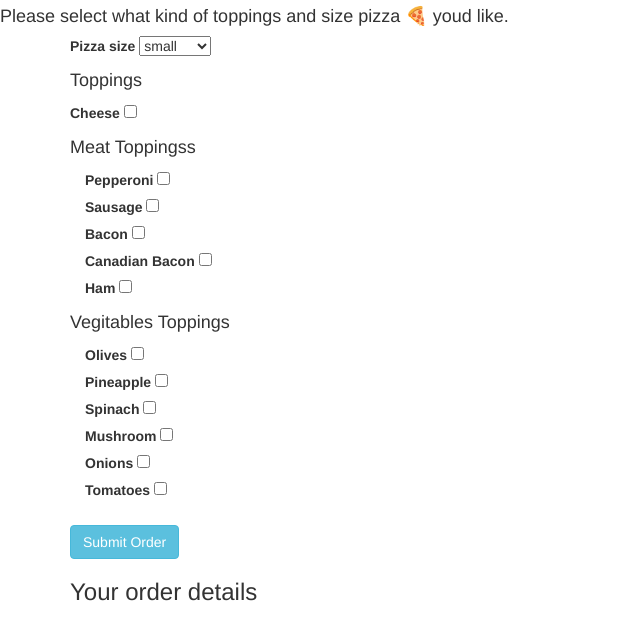
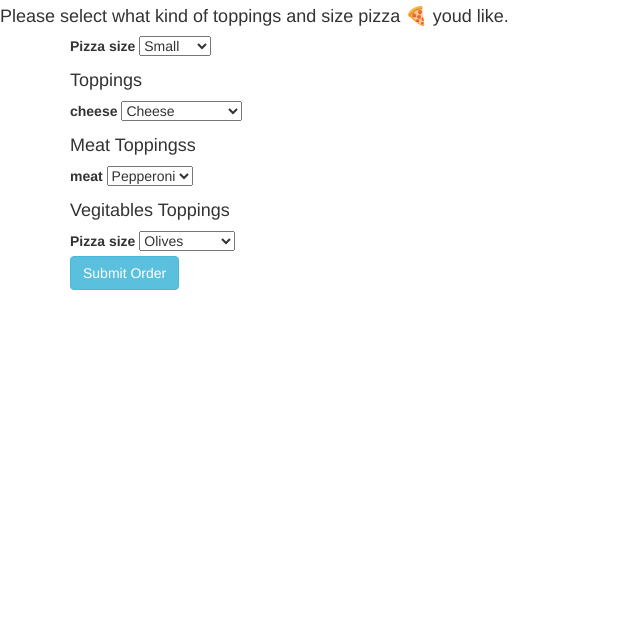
Before and after one commit to bowty14/code-review4, a plain HTML site: page index.html in a window 1280 px wide. Shown: the part 63-702 px from the top of the page, without its empty margins (0-640 px from the left). Drawn offline with Linux system fonts and the light colour scheme.

Commit message:
debug js file.

```diff
--- a/css/styles.css
+++ b/css/styles.css
@@ -0,0 +1,3 @@
+#confirmation {
+  display: none;
+}
--- a/index.html
+++ b/index.html
@@ -18,69 +18,34 @@
     <div class="form-group">
       <label for="size">Pizza size</label>
       <select id="size">
-        <option value="small">small</option>
-        <option value="medium">medium</option>
-        <option value="large">large</option>
+        <option value="small">Small</option>
+        <option value="medium">Medium</option>
+        <option value="large">Large</option>
         <option value="XL">XL</option>
       </select>
     <br>
     <h4>Toppings</h4>
-    <div >
-      <label for="container">Cheese
-        <input id="cheese" type="checkbox" value="cheese">
-        <span class="checkmark"></span>
-      </label>
-    </div>
+    <label for="cheese">cheese</label>
+    <select id="cheese">
+      <option value="cheese">Cheese</option>
+      <option value="light-cheese">Light on cheese</option>
+      <option value="no-cheese">No cheese</option>
+    </select>
     <h4>Meat Toppingss</h4>
-    <div id="meat">
-      <label class="container">Pepperoni
-        <input type="checkbox" value="pepperoni">
-        <span class="checkmark"></span>
-      </label>
-      <label class="container">Sausage
-        <input type="checkbox">
-        <span class="checkmark"></span>
-      </label>
-      <label class="container">Bacon
-        <input type="checkbox">
-        <span class="checkmark"></span>
-      </label>
-      <label class="container">Canadian Bacon
-        <input type="checkbox">
-        <span class="checkmark"></span>
-      </label>
-      <label class="container">Ham
-        <input type="checkbox">
-        <span class="checkmark"></span>
-      </label>
-    </div>
+    <label for="size">meat</label>
+    <select id="meat">
+      <option value="pepperoni">Pepperoni</option>
+      <option value="sausage">Sausage</option>
+      <option value="ham">Ham</option>
+    </select>
     <h4>Vegitables Toppings</h4>
-    <div id="vegitables">
-      <label class="container">Olives
-        <input type="checkbox">
-        <span class="checkmark"></span>
-      </label>
-      <label class="container">Pineapple
-        <input type="checkbox">
-        <span class="checkmark"></span>
-      </label>
-      <label class="container">Spinach
-        <input type="checkbox">
-        <span class="checkmark"></span>
-      </label>
-      <label class="container">Mushroom
-        <input type="checkbox">
-        <span class="checkmark"></span>
-      </label>
-      <label class="container">Onions
-        <input type="checkbox">
-        <span class="checkmark"></span>
-      </label>
-      <label class="container">Tomatoes
-        <input type="checkbox">
-        <span class="checkmark"></span>
-      </label>
-    </div>
+    <label for="size">Pizza size</label>
+    <select id="veggies">
+      <option value="olives">Olives</option>
+      <option value="mushrooms">Mushrooms</option>
+      <option value="onions">Onions</option>
+      <option value="tomatoes">Tomatoes</option>
+    </select>
     <br>
     <button class="btn btn-info" type="submit">Submit Order</button>
     </form>
--- a/js/scripts.js
+++ b/js/scripts.js
@@ -25,7 +25,7 @@ PizzaToBuy.prototype.assignId = function() {
 PizzaToBuy.prototype.findPizza = function (id) {
   for (var i = 0; i < this.pizzas.length; i++) {
     if (this.pizzas[i]) {
-      if (this.pizzas[i].id === id) {
+      if (this.pizzas[i].id == id) {
         return this.pizzas[i];
       }
     }
@@ -47,9 +47,22 @@ Pizza.prototype.price = function () {
   return price;
 }
 
-// function showOrder(toBuy) {
-//   var order = PizzaToBuy.findPizza(toBuy);
-// }
+function showOrder(toBuy) {
+  content = '';
+  for (var i = 0; i < toBuy.pizzas[i].length; i++) {
+    content += showPizza(toBuy.pizzas[i]);
+
+  }
+  $("#output").html(content);
+  $("#confirmation").show();
+}
+
+function showPizza(pizza) {
+  var orderInfo = ("One " + pizza.size + " pizza " + "with" + pizza.cheese + " , " + pizza.meat + " and " + pizza.veggies + "your total is" + pizza.price);
+  console.log(showPizza);
+  return orderInfo;
+
+}
 
 // User Logic Interface
 $(document).ready(function() {
@@ -65,6 +78,6 @@ $(document).ready(function() {
     var newPizza = new Pizza(inputtedSize,inputtedCheese,inputtedMeat,inputtedVeggies);
     pizzaToBuy.addPizza(newPizza);
     console.log(pizzaToBuy);
-    // showOrder(pizzaToBuy);
+    showOrder(pizzaToBuy);
   });
 })
```
